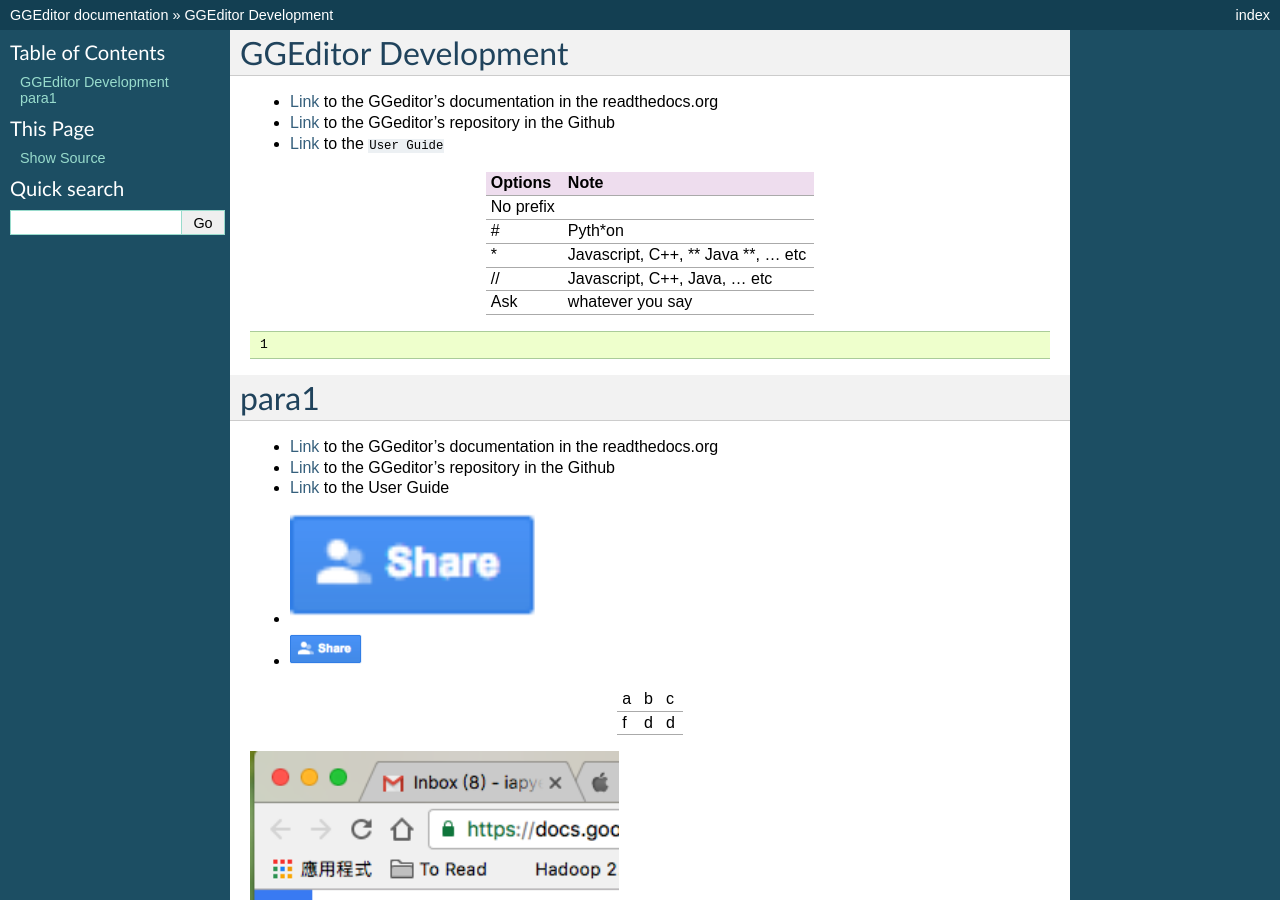
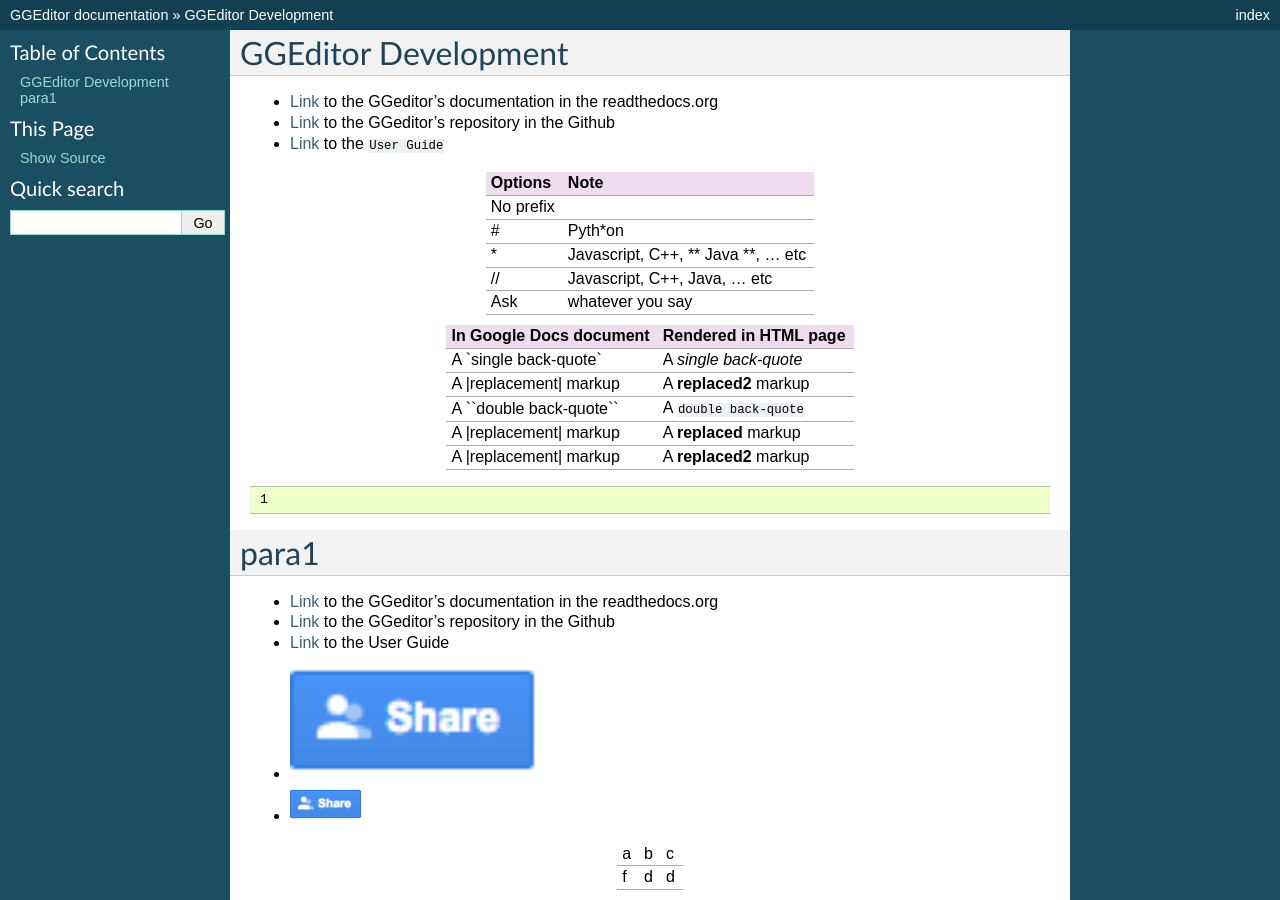
Before and after one commit to iapyeh/GGeditor, a Sphinx documentation site: the page built from docs/develop_test.rst, in a window 1280 px wide and 900 px high. Built offline with Sphinx 7.4.7, drawn with Linux system fonts in a browser that asks for light colours; pages that are not in the unit, such as notebooks, are missing from menus.

Commit message:
Google Docs reST Editor@2016-12-5 13:32:1

```diff
--- a/docs/develop_test.rst
+++ b/docs/develop_test.rst
@@ -22,6 +22,25 @@ GGEditor Development
 +------------+--------------------------------------+
 |Ask         |whatever you say                      |
 +------------+--------------------------------------+
+
+
++---------------------------+-----------------------+
+|\ |STYLE2|\                |\ |STYLE3|\            |
++===========================+=======================+
+|A \`single back-quote\`    |A `single back-quote`  |
++---------------------------+-----------------------+
+|A \|replacement\| markup   |A |replacement2| markup|
++---------------------------+-----------------------+
+|A \`\`double back-quote\`\`|A ``double back-quote``|
++---------------------------+-----------------------+
+|A \|replacement\| markup   |A |replacement| markup |
++---------------------------+-----------------------+
+|A \|replacement\| markup   |A |replacement2| markup|
++---------------------------+-----------------------+
+
+.. |replacement| replace::   **replaced**
+
+.. |replacement2| replace::   **replaced2**
 
 
 .. name:: argument
@@ -84,6 +103,10 @@ para1
 
 .. |STYLE1| replace:: **Note**
 
+.. |STYLE2| replace:: **In Google Docs document**
+
+.. |STYLE3| replace:: **Rendered in HTML page**
+
 
 .. |LINK1| raw:: html
 
```
